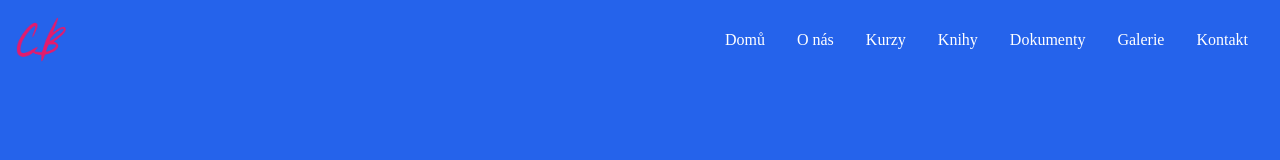
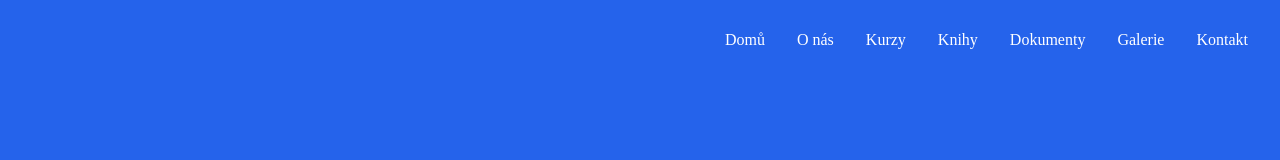
Before and after one commit to mato2300/zkouskaPPP, a React (Create React App) app: page / in a window 1280 px wide. Shown: the top 160 px of the page. Built offline with nearby package versions, Linux system fonts and the light colour scheme.

Commit message:
Initial commit

```diff
--- a/src/components/Navbar.js
+++ b/src/components/Navbar.js
@@ -15,7 +15,7 @@ const Navbar = () => {
   return (
     <div className="fixed w-full h-[80px] flex justify-between items-center px-4 bg-blue-600 text-white">
         <div>
-            <img src={MyLogo} alt="Logo" style={{width:"50px"}} />
+            {/* <img src={MyLogo} alt="Logo" style={{width:"50px"}} /> */}
         </div>
 
         {/* menu */}
```
